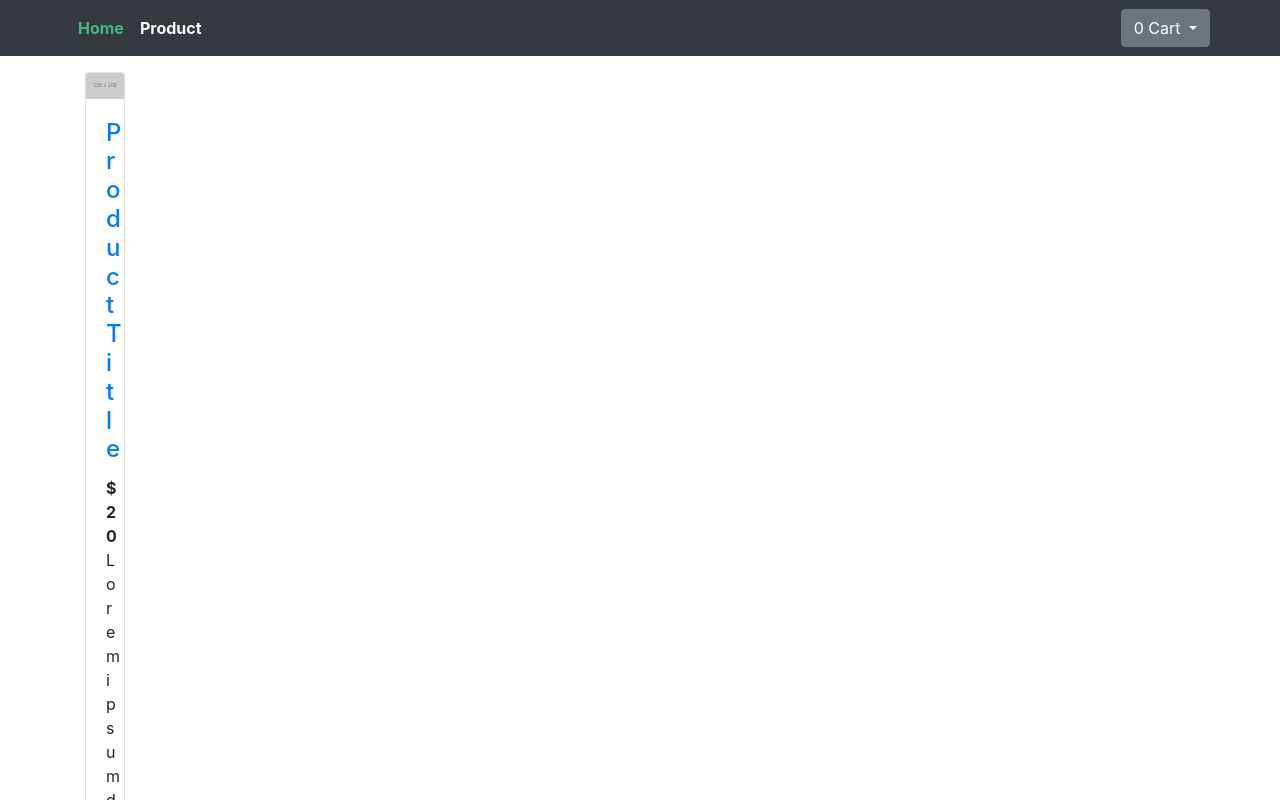
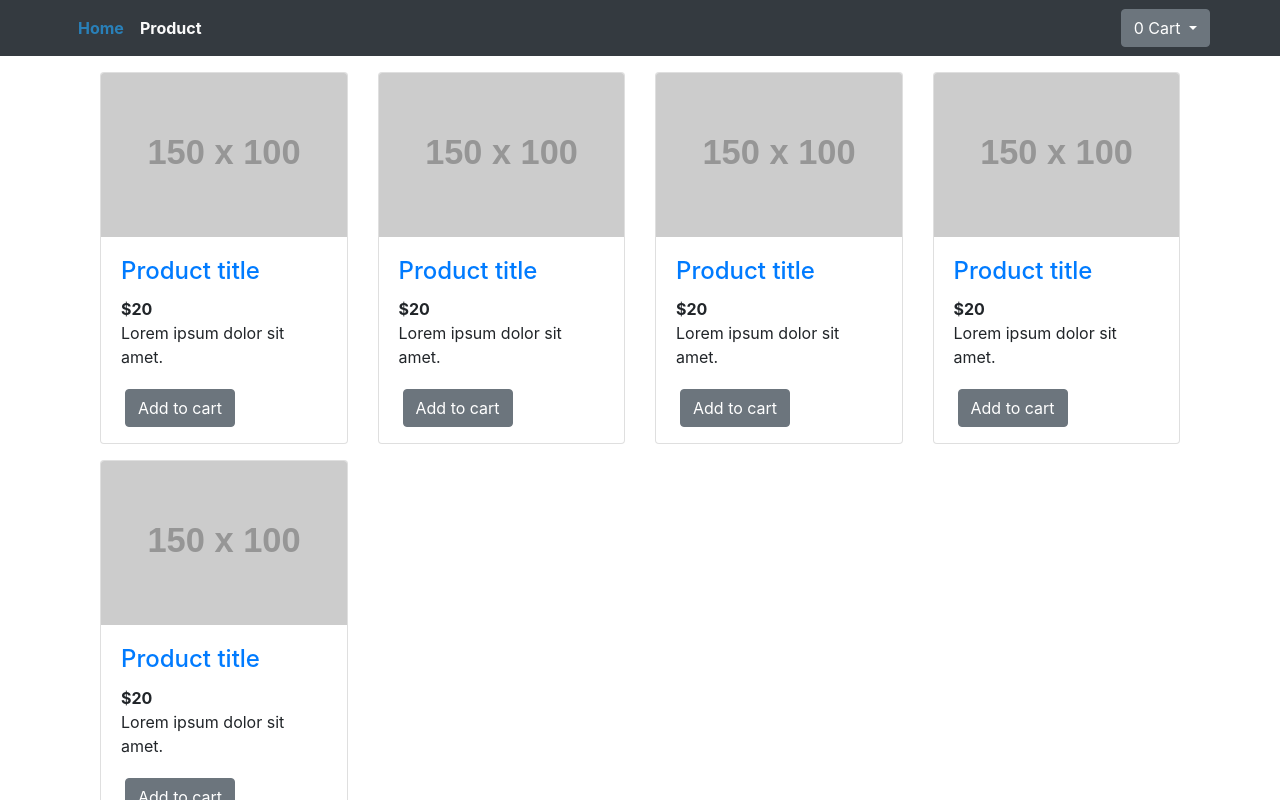
Before and after one commit to alexandersms/vue-ecommerce, a Vue app: page / in a window 1280 px wide. Shown: the top 800 px of the page. Built offline with nearby package versions, Linux system fonts and the light colour scheme.

Commit message:
create design of app

```diff
--- a/src/components/AppHeader.vue
+++ b/src/components/AppHeader.vue
@@ -44,6 +44,6 @@ export default {
 }
 
 #nav a.router-link-exact-active {
-  color: #42b983;
+  color: #2980b9;
 }
 </style>
--- a/src/components/ProductCard.vue
+++ b/src/components/ProductCard.vue
@@ -1,5 +1,4 @@
 <template>
-  <div class="">
   <div class="col-3 mt-3">
     <div class="card h-100 text-left">
       <img
@@ -9,14 +8,15 @@
       />
       <div class="card-body">
         <h4 class="card-title">
-            <a href="#">Product Title</a>
+          <router-link :to="{ name: 'product', params: { id: 12 } }"
+            >Product title</router-link
+          >
         </h4>
         <strong>$20</strong>
         <p class="card-text">Lorem ipsum dolor sit amet.</p>
       </div>
       <div class="px-4 pb-3">
         <button class="btn btn-secondary">Add to cart</button>
-        </div>
       </div>
     </div>
   </div>
--- a/src/components/ProductList.vue
+++ b/src/components/ProductList.vue
@@ -1,5 +1,9 @@
 <template>
-  <div class="row">
+  <div class="d-flex align-items-stretch flex-wrap">
+    <product-card />
+    <product-card />
+    <product-card />
+    <product-card />
     <product-card />
   </div>
 </template>
--- a/src/router/index.js
+++ b/src/router/index.js
@@ -1,6 +1,7 @@
 import Vue from "vue";
 import VueRouter from "vue-router";
 import Home from "../views/Home.vue";
+import Product from "../views/Product.vue";
 
 Vue.use(VueRouter);
 
@@ -9,6 +10,12 @@ const routes = [
     path: "/",
     name: "Home",
     component: Home,
+  },
+  {
+    path: "/product/:id",
+    name: "product",
+    component: Product,
+    props: true,
   },
   {
     path: "/about",
--- /dev/null
+++ b/src/views/Product.vue
@@ -0,0 +1,32 @@
+<template>
+  <div class="row mt-4">
+    <div class="col-4">
+      <img
+        src="https://via.placeholder.com/150x100"
+        class="w-100"
+        alt="image product"
+      />
+    </div>
+    <div class="col-8">
+      <h1>Product Title</h1>
+      <h3>33$</h3>
+
+      <input type="text" class="text-center col-1 mr-2 p-1" />
+      <button class="btn btn-secondary">Add to card</button>
+      <p>
+        Lorem ipsum dolor sit amet consectetur adipisicing elit. Laboriosam
+        consequuntur architecto ipsum hic corrupti perferendis quaerat quas
+        nulla. Excepturi, soluta!
+      </p>
+    </div>
+  </div>
+</template>
+
+<script>
+export default {
+  name: "Product",
+  props: ["id"],
+};
+</script>
+
+<style scoped></style>
```
Lines whose indentation alone changed are shown as unchanged.
